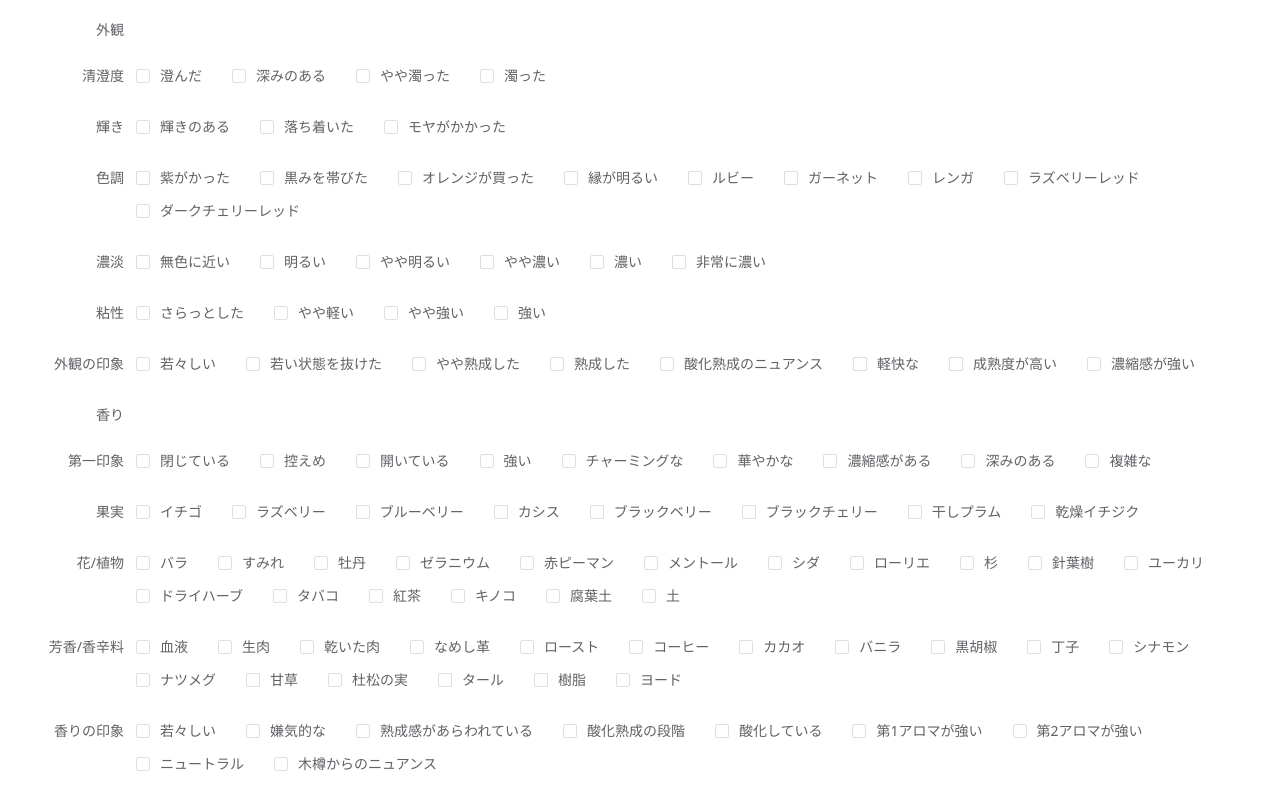
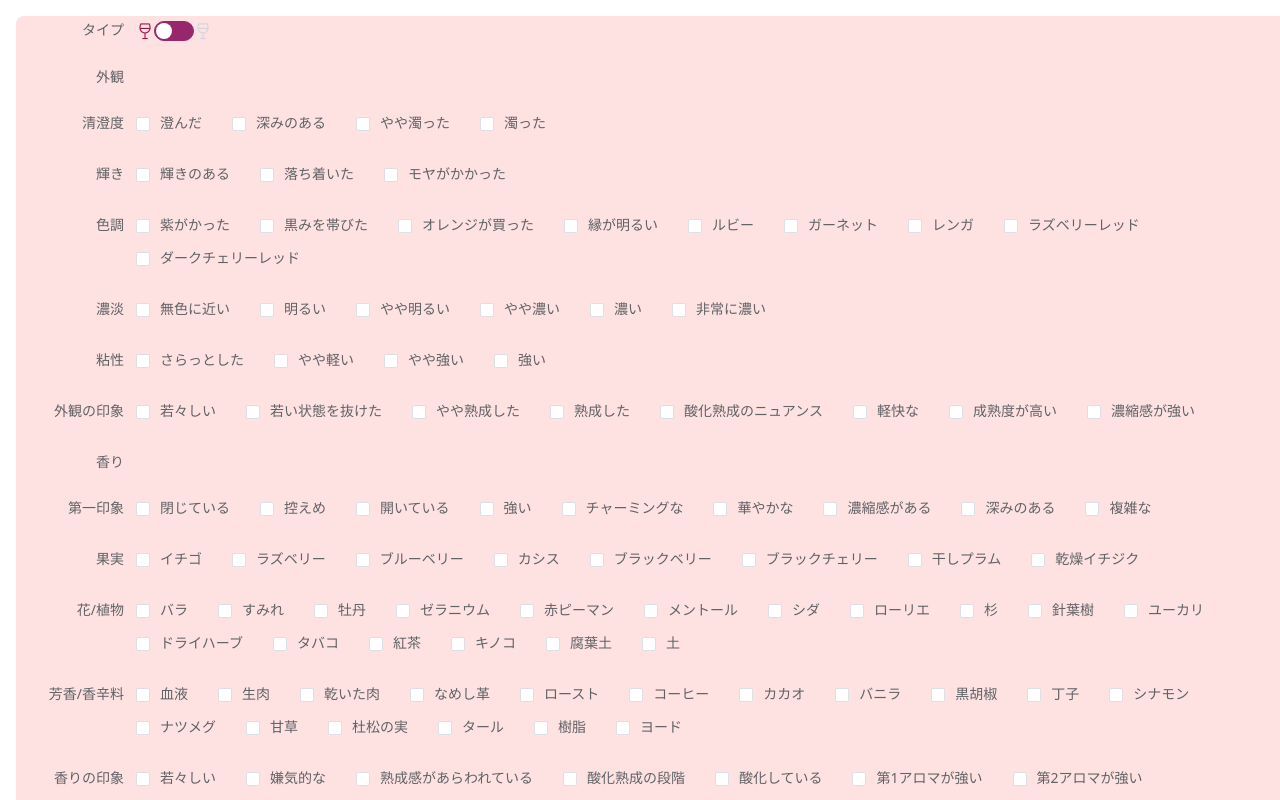
Before and after one commit to takuyakikuchi/wine-tasting-note, a Vue app: page / in a window 1280 px wide. Shown: the top 800 px of the page. Built offline with nearby package versions, Linux system fonts and the light colour scheme.

Commit message:
[FEATURE](Form) Wine type toggle

```diff
--- a/src/views/Form.vue
+++ b/src/views/Form.vue
@@ -1,6 +1,28 @@
 <template>
-  <div class="container m-4">
+  <div
+    class="container rounded-lg m-4"
+    :class="wineType === 'red' ? 'bg-red-100' : 'bg-yellow-100'"
+  >
     <el-form label-width="120px" size="mini">
+      <el-form-item label="タイプ">
+        <span
+          class="text-lg align-middle"
+          :class="wineType === 'red' ? 'text-pink-800' : 'text-gray-300'"
+          ><i class="el-icon-goblet-full"></i
+        ></span>
+        <el-switch
+          v-model="wineType"
+          inactive-color="#97266d"
+          active-color="#faf089"
+          inactive-value="red"
+          active-value="white"
+        />
+        <span
+          class="text-lg align-middle"
+          :class="wineType === 'white' ? 'text-yellow-300' : 'text-gray-300'"
+          ><i class="el-icon-goblet-full"></i
+        ></span>
+      </el-form-item>
       <appearance @updateForm="updateForm" />
       <aroma @updateForm="updateForm" />
       <taste @updateForm="updateForm" />
@@ -44,6 +66,9 @@ import Taste from "@/components/Taste.vue";
   }
 })
 export default class MainForm extends Vue {
+  // -------------- Data --------------
+  $refs!: { comment: Comment };
+
   formInput: FormFields = {
     appearance: null,
     aroma: null,
@@ -51,6 +76,9 @@ export default class MainForm extends Vue {
     conclusion: null
   };
 
+  wineType = "red";
+
+  // -------------- Methods ------------
   // TODO: Type needs to be change
   private updateForm(input: any, category: string) {
     switch (category) {
@@ -69,15 +97,8 @@ export default class MainForm extends Vue {
     }
   }
 
-  $refs!: {
-    comment: Comment;
-  };
-
-  private commentExist = false;
-
   private callComment() {
     this.$refs.comment.buildComment();
-    this.commentExist = true;
   }
 }
 </script>
```
